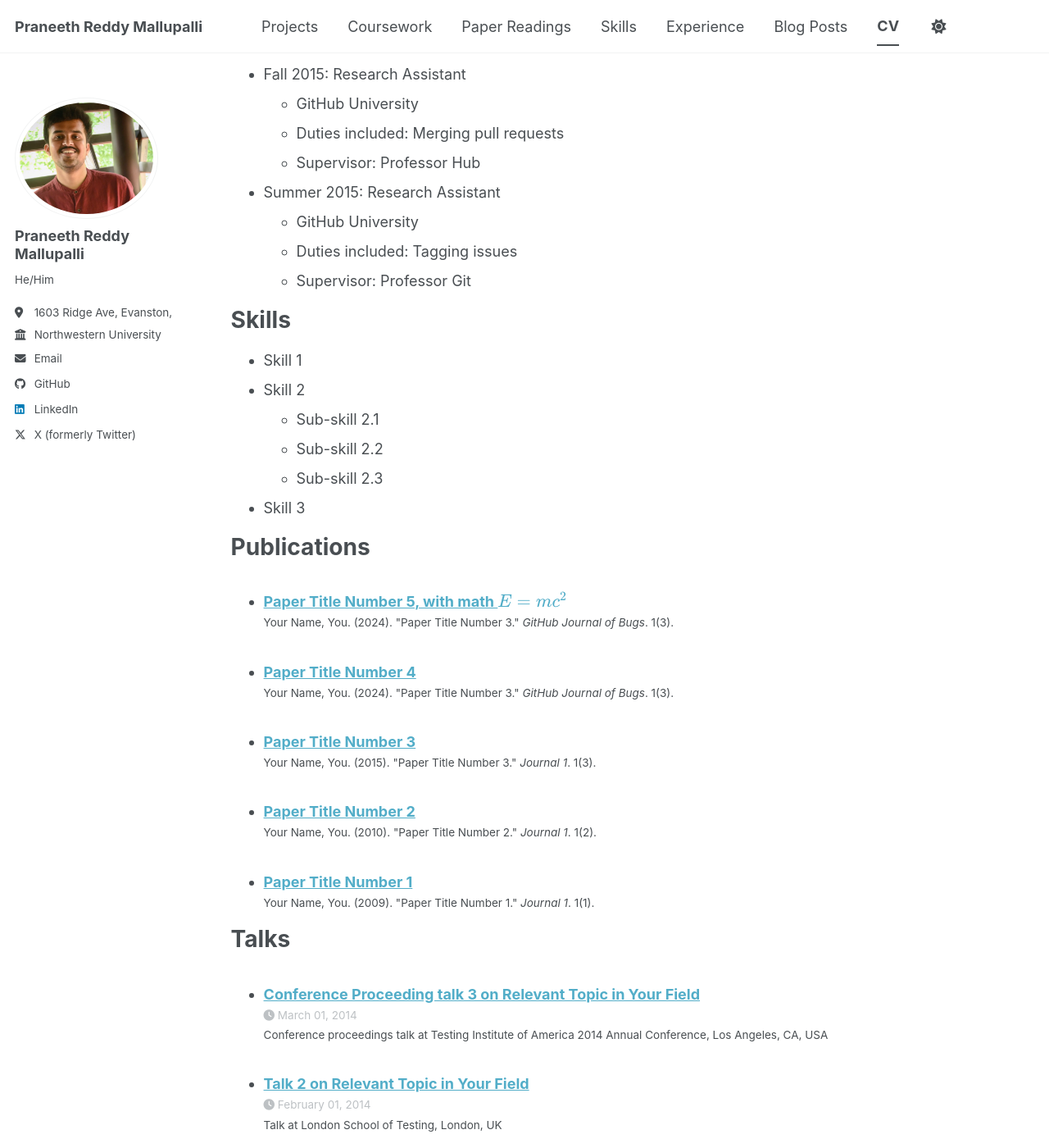
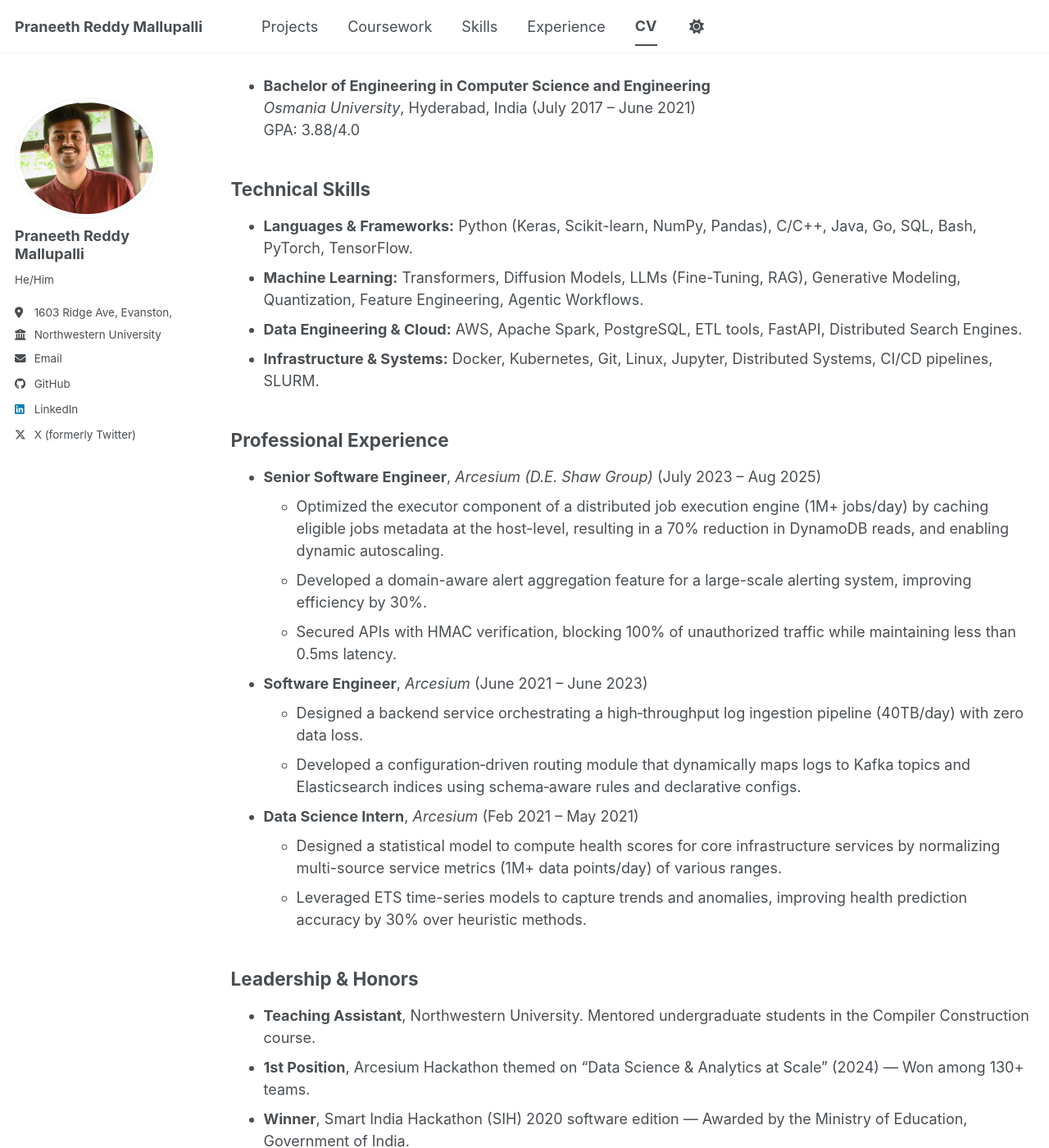
Before and after one commit to prm036/prm036.github.io, a Jekyll site: the page built from _pages/cv.md, in a window 1280 px wide and 1400 px high, scrolled down 431 px. Shown: the whole window at 82% size. Built offline with Jekyll 4.4.1, drawn with Linux system fonts in a browser that asks for light colours; a script bundle is joined from its source files by our own code; library files that are not in the unit come from our copies; some of the changed text lies outside the part shown.

Commit message:
feat: update CV, add new portfolio projects, and introduce coursework page with navigation updates.

```diff
--- a/_data/navigation.yml
+++ b/_data/navigation.yml
@@ -14,17 +14,14 @@
   - title: "Coursework"
     url: /coursework/
 
-  - title: "Paper Readings"
-    url: /paper-readings/
-
   - title: "Skills"
     url: /skills/
 
   - title: "Experience"
     url: /experience/
 
-  - title: "Blog Posts"
-    url: /year-archive/
+  # - title: "Blog Posts"
+  #   url: /year-archive/
 
   - title: "CV"
     url: /cv/
--- a/_pages/cv.md
+++ b/_pages/cv.md
@@ -9,56 +9,40 @@
 
 {% include base_path %}
 
-Education
-======
-* Ph.D in Version Control Theory, GitHub University, 2018 (expected)
-* M.S. in Jekyll, GitHub University, 2014
-* B.S. in GitHub, GitHub University, 2012
+## Summary
+Software Engineer with experience in building production-scale distributed systems. Currently pursuing a Master's with a specialization in **AI**, with research interests in **Generative AI** and **Foundation Models**.
 
-Work experience
-======
-* Spring 2024: Academic Pages Collaborator
-  * GitHub University
-  * Duties includes: Updates and improvements to template
-  * Supervisor: The Users
+## Education
+* **Master of Science in Computer Science (Specialization in AI)**
+  *Northwestern University, McCormick School of Engineering*, Evanston, Illinois (Aug 2025 -- Dec 2026)
+  GPA: 3.8/4.0
+  **Coursework:** Machine Learning, Deep Learning, GenAI, Reinforcement Learning, Agent AI, NLP, Parallel Computing.
 
-* Fall 2015: Research Assistant
-  * GitHub University
-  * Duties included: Merging pull requests
-  * Supervisor: Professor Hub
+* **Bachelor of Engineering in Computer Science and Engineering**
+  *Osmania University*, Hyderabad, India (July 2017 -- June 2021)
+  GPA: 3.88/4.0
 
-* Summer 2015: Research Assistant
-  * GitHub University
-  * Duties included: Tagging issues
-  * Supervisor: Professor Git
+## Technical Skills
+* **Languages & Frameworks:** Python (Keras, Scikit-learn, NumPy, Pandas), C/C++, Java, Go, SQL, Bash, PyTorch, TensorFlow.
+* **Machine Learning:** Transformers, Diffusion Models, LLMs (Fine-Tuning, RAG), Generative Modeling, Quantization, Feature Engineering, Agentic Workflows.
+* **Data Engineering & Cloud:** AWS, Apache Spark, PostgreSQL, ETL tools, FastAPI, Distributed Search Engines.
+* **Infrastructure & Systems:** Docker, Kubernetes, Git, Linux, Jupyter, Distributed Systems, CI/CD pipelines, SLURM.
 
-Skills
-======
-* Skill 1
-* Skill 2
-  * Sub-skill 2.1
-  * Sub-skill 2.2
-  * Sub-skill 2.3
-* Skill 3
+## Professional Experience
+* **Senior Software Engineer**, *Arcesium (D.E. Shaw Group)* (July 2023 -- Aug 2025)
+  * Optimized the executor component of a distributed job execution engine (1M+ jobs/day) by caching eligible jobs metadata at the host-level, resulting in a 70% reduction in DynamoDB reads, and enabling dynamic autoscaling.
+  * Developed a domain-aware alert aggregation feature for a large-scale alerting system, improving efficiency by 30%.
+  * Secured APIs with HMAC verification, blocking 100% of unauthorized traffic while maintaining less than 0.5ms latency.
 
-Publications
-======
-  <ul>{% for post in site.publications reversed %}
-    {% include archive-single-cv.html %}
-  {% endfor %}</ul>
+* **Software Engineer**, *Arcesium* (June 2021 -- June 2023)
+  * Designed a backend service orchestrating a high‑throughput log ingestion pipeline (40TB/day) with zero data loss.
+  * Developed a configuration‑driven routing module that dynamically maps logs to Kafka topics and Elasticsearch indices using schema‑aware rules and declarative configs.
 
-Talks
-======
-  <ul>{% for post in site.talks reversed %}
-    {% include archive-single-talk-cv.html  %}
-  {% endfor %}</ul>
+* **Data Science Intern**, *Arcesium* (Feb 2021 -- May 2021)
+  * Designed a statistical model to compute health scores for core infrastructure services by normalizing multi-source service metrics (1M+ data points/day) of various ranges.
+  * Leveraged ETS time-series models to capture trends and anomalies, improving health prediction accuracy by 30% over heuristic methods.
 
-Teaching
-======
-  <ul>{% for post in site.teaching reversed %}
-    {% include archive-single-cv.html %}
-  {% endfor %}</ul>
-
-Service and leadership
-======
-* Currently signed in to 43 different slack teams
+## Leadership & Honors
+* **Teaching Assistant**, Northwestern University. Mentored undergraduate students in the Compiler Construction course.
+* **1st Position**, Arcesium Hackathon themed on "Data Science & Analytics at Scale" (2024) — Won among 130+ teams.
+* **Winner**, Smart India Hackathon (SIH) 2020 software edition — Awarded by the Ministry of Education, Government of India.
```
Also changed, not shown: _pages/coursework.md (added, +23 -0 lines), _portfolio/finetuning-llms.md (added, +11 -0 lines), _portfolio/portfolio-1.md (deleted, +0 -7 lines), _portfolio/portfolio-2.html (deleted, +0 -7 lines), _portfolio/ptq-dit.md (added, +11 -0 lines), _portfolio/rotation-invariant-detector.md (added, +11 -0 lines), _portfolio/smolvla.md (added, +11 -0 lines).
